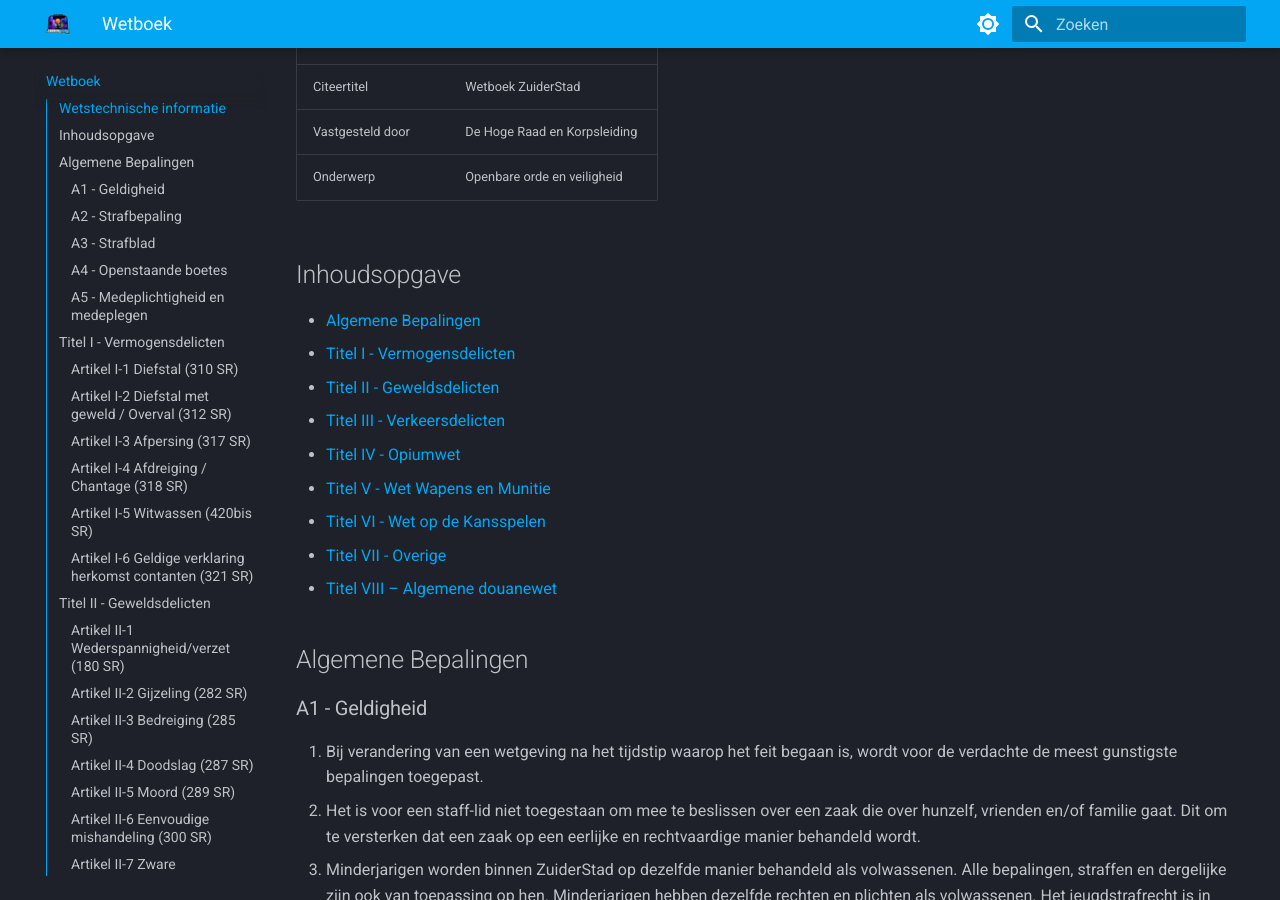
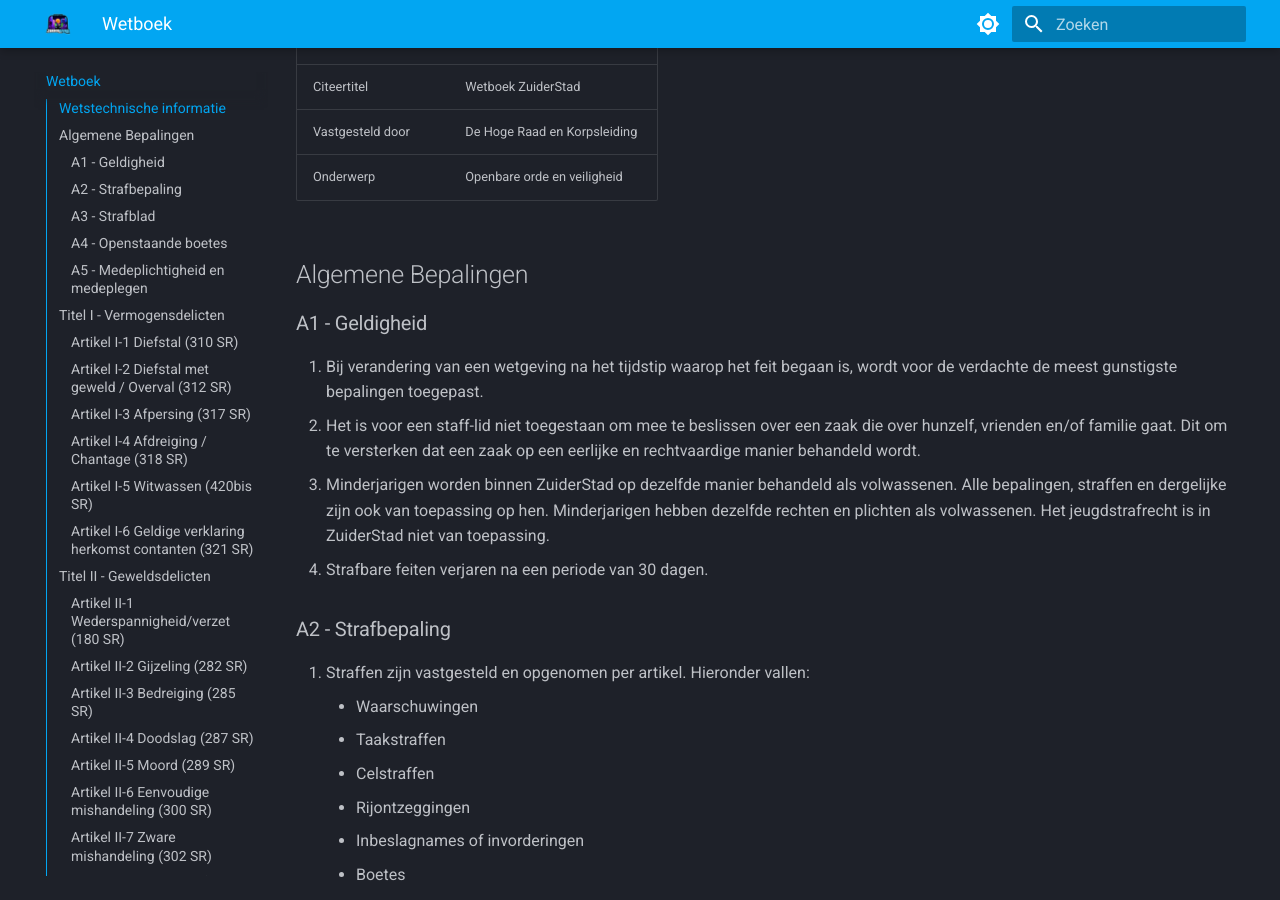
Before and after one commit to ZuiderStad-RP/regels, an MkDocs documentation site: the page built from docs/wetboek.md, in a window 1280 px wide and 900 px high, scrolled down 331 px. Built offline with MkDocs 1.6.1 and Material for MkDocs 9.7.7, drawn with Linux system fonts in a browser that asks for light colours.

Commit message:
Update wetboek.md

```diff
--- a/docs/wetboek.md
+++ b/docs/wetboek.md
@@ -1,3 +1,4 @@
+
 # Wetboek
 
 ## Wetstechnische informatie
@@ -9,18 +10,6 @@
 | Citeertitel               | Wetboek ZuiderStad |
 | Vastgesteld door          | De Hoge Raad en Korpsleiding|
 | Onderwerp                 | Openbare orde en veiligheid |
-
-
-## Inhoudsopgave
-  - [Algemene Bepalingen](#algemene-bepalingen)
-  - [Titel I - Vermogensdelicten](#titel-i---vermogensdelicten)
-  - [Titel II - Geweldsdelicten](#titel-ii---geweldsdelicten)
-  - [Titel III - Verkeersdelicten](#titel-iii---verkeersdelicten)
-  - [Titel IV - Opiumwet](#titel-iv---opiumwet)
-  - [Titel V - Wet Wapens en Munitie](#titel-v---wet-wapens-en-munitie)
-  - [Titel VI - Wet op de Kansspelen](#titel-vi---wet-op-de-kansspelen)
-  - [Titel VII - Overige](#titel-vii---overige)
-  - [Titel VIII – Algemene douanewet](#titel-viii--algemene-douanewet)
 
 
 ## Algemene Bepalingen
```
